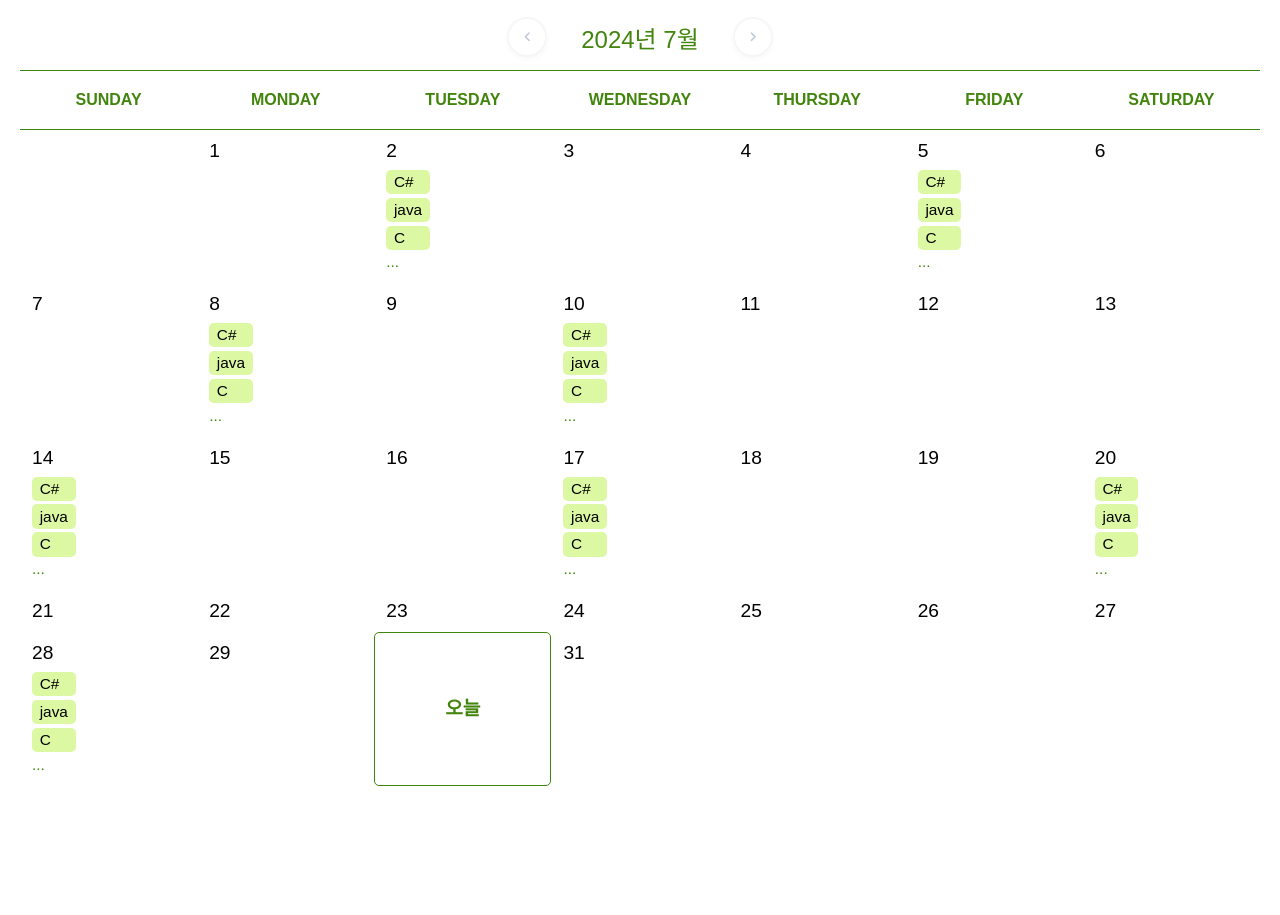
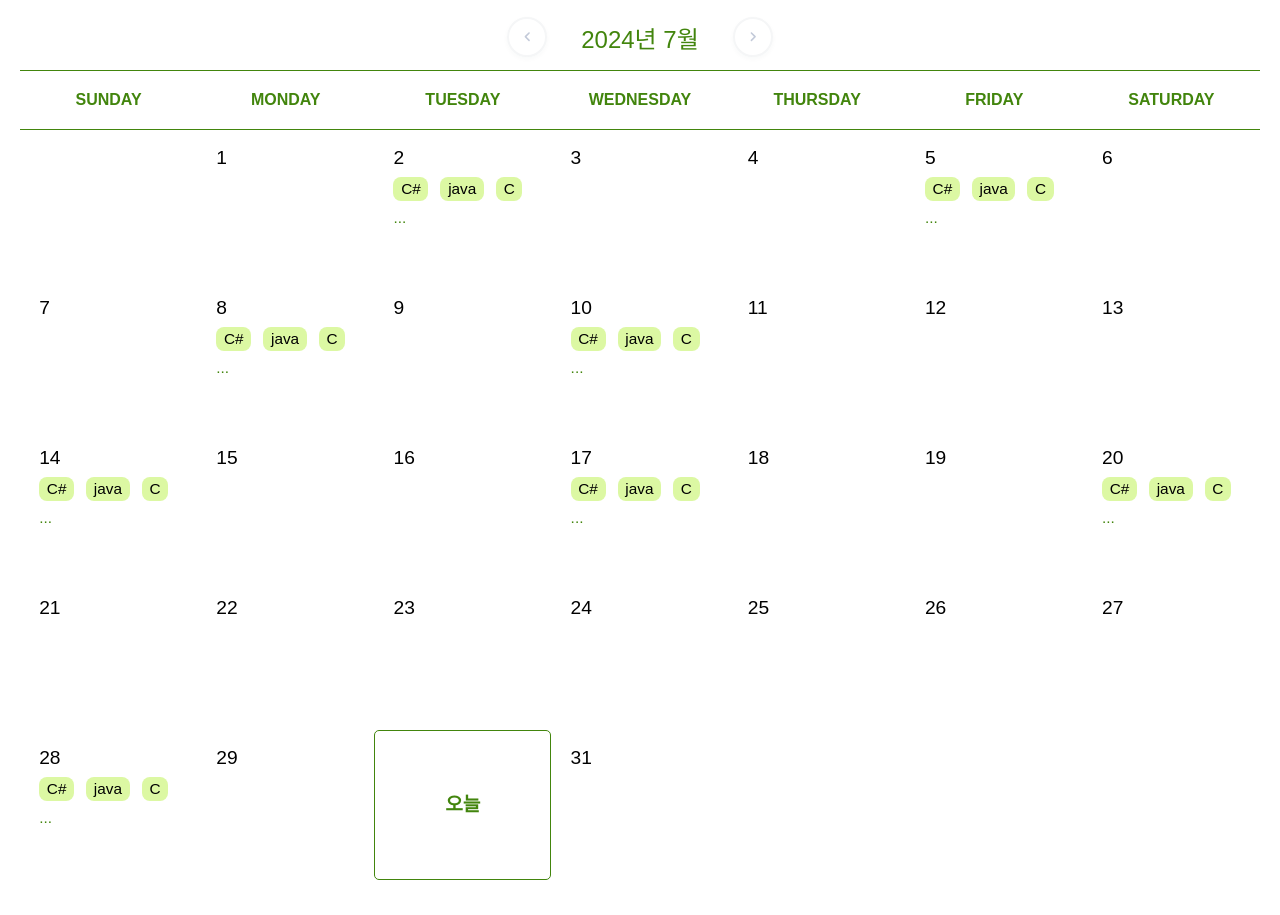
Before and after one commit to CSID-DGU/2024-1-VSA-BecomeGDSCForever-T05, a React (Vite) app in the folder Dev/Web/: page / in a window 1280 px wide. Before the commit the page ends 821 px from the top, so only its background shows below. Built offline with nearby package versions, Linux system fonts and the light colour scheme.

Commit message:
design: tag위치 배열 수정

```diff
--- a/Dev/Web/src/components/Calendar/index.tsx
+++ b/Dev/Web/src/components/Calendar/index.tsx
@@ -42,9 +42,9 @@ const MyCalendar = () => {
   const isSameDay = (date1: Date, date2: Date) => {
     // console.log("nonSplit:", date1.toISOString()); -> 2024-07-30T15:00:00.000Z
     // console.log("split:", date1.toISOString().split("T")[0]); -> 2024-07-30
-    return (
-      date1.toISOString().split("T")[0] === date2.toISOString().split("T")[0]
-    );
+    const d1 = new Date(date1.getFullYear(), date1.getMonth(), date1.getDate());
+    const d2 = new Date(date2.getFullYear(), date2.getMonth(), date2.getDate());
+    return d1.getTime() === d2.getTime();
   };
 
   // 태그 처리 로직
--- a/Dev/Web/src/components/Calendar/style.tsx
+++ b/Dev/Web/src/components/Calendar/style.tsx
@@ -80,19 +80,14 @@ export const StyleCalendar = styled(Calendar)`
     color: black; /* 주말 텍스트 색상 설정 */
   }
 
-  // .react-calendar__tile {
-  //   padding: 2em; /* 패딩 조정 */
-  //   font-size: 1.2em; /* 폰트 크기 조정 */
-  //   text-align: center;
-  //   position: relative;
-  // }
-
   .react-calendar__tile {
     padding: 12px; /* 패딩 조정 */
+    min-hight: 350px;
 
     font-size: 1.2em;
     text-align: left; /* 텍스트를 왼쪽 정렬 */
     vertical-align: top; /* 텍스트를 상단 정렬 */
+
     position: relative;
     display: flex;
     flex-direction: column;
@@ -161,6 +156,34 @@ export const StyleCalendar = styled(Calendar)`
   .react-calendar__month-view__weekdays__weekday abbr {
     text-decoration: none; /* 밑줄 제거 */
   }
+
+  .react-calendar__month-view__days {
+    display: flex;
+    flex-wrap: wrap;
+  }
+
+  .react-calendar__month-view__days__day {
+    display: flex;
+    flex-direction: column;
+    justify-content: flex-start;
+    align-items: flex-start;
+    padding: 1em;
+    font-size: 1.2em;
+    text-align: left;
+    vertical-align: top;
+    min-height: 150px; /* 각 타일의 최소 높이 */
+    box-sizing: border-box;
+  }
+
+  .react-calendar__tile {
+    flex: 1 1 calc(100% / 7); /* 타일의 너비를 1/7로 설정 */
+  }
+
+  .react-calendar__tile span.date {
+    position: absolute;
+    top: 0.5em;
+    left: 0.5em;
+  }
 `;
 
 export const ExButton = styled.button`
@@ -190,13 +213,17 @@ export const ExImg = styled.img`
 
 export const TagList = styled.div`
   margin-top: 0.5em;
+  gap: 0.2em;
+
   display: flex;
-  flex-direction: column;
-  gap: 0.2em;
+  align-items: flex-start;
+  align-content: flex-start;
+  gap: 8px 12px;
+  flex-wrap: wrap;
 
   .tag {
     background: #dcf8a3;
-    border-radius: 5px;
+    border-radius: 8px;
     padding: 0.2em 0.5em;
     font-size: 0.8em;
   }
```
